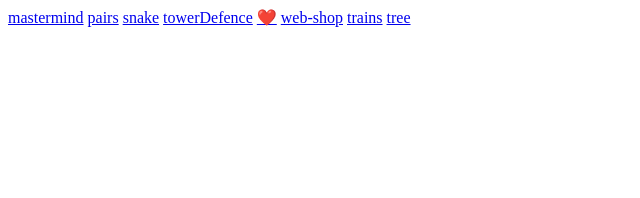
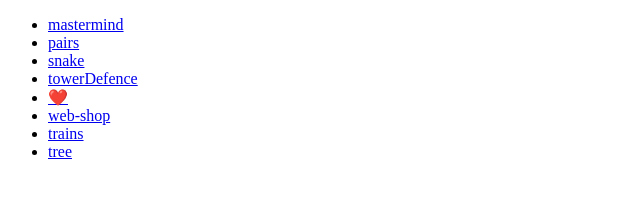
Before and after one commit to redheadsone/domawki, a plain HTML site: page index.html in a window 1280 px wide. Shown: the whole page, without its empty margins (0-640 px from the left). Drawn offline with Linux system fonts and the light colour scheme.

Commit message:
list styling for index catalog

```diff
--- a/index.html
+++ b/index.html
@@ -5,13 +5,15 @@
   </head>
 
   <body>
-    <a href="./mastermind/index.html">mastermind</a>
-    <a href="./pairs/index.html">pairs</a>
-    <a href="./snake/Snake.html">snake</a>
-    <a href="./towerDefence/index.html">towerDefence</a>
-    <a href="./❤️/hearts.html">❤️</a>
-    <a href="./web-shop/index.html">web-shop</a>
-    <a href="./trains/trains.html">trains</a>
-    <a href="./tree/tree.html">tree</a>
+    <ul>
+      <li><a href="./mastermind/index.html">mastermind</a></li>
+      <li><a href="./pairs/index.html">pairs</a></li>
+      <li><a href="./snake/Snake.html">snake</a></li>
+      <li><a href="./towerDefence/index.html">towerDefence</a></li>
+      <li><a href="./❤️/hearts.html">❤️</a></li>
+      <li><a href="./web-shop/index.html">web-shop</a></li>
+      <li><a href="./trains/trains.html">trains</a></li>
+      <li><a href="./tree/tree.html">tree</a></li>
+    </ul>
   </body>
 </html>
```
